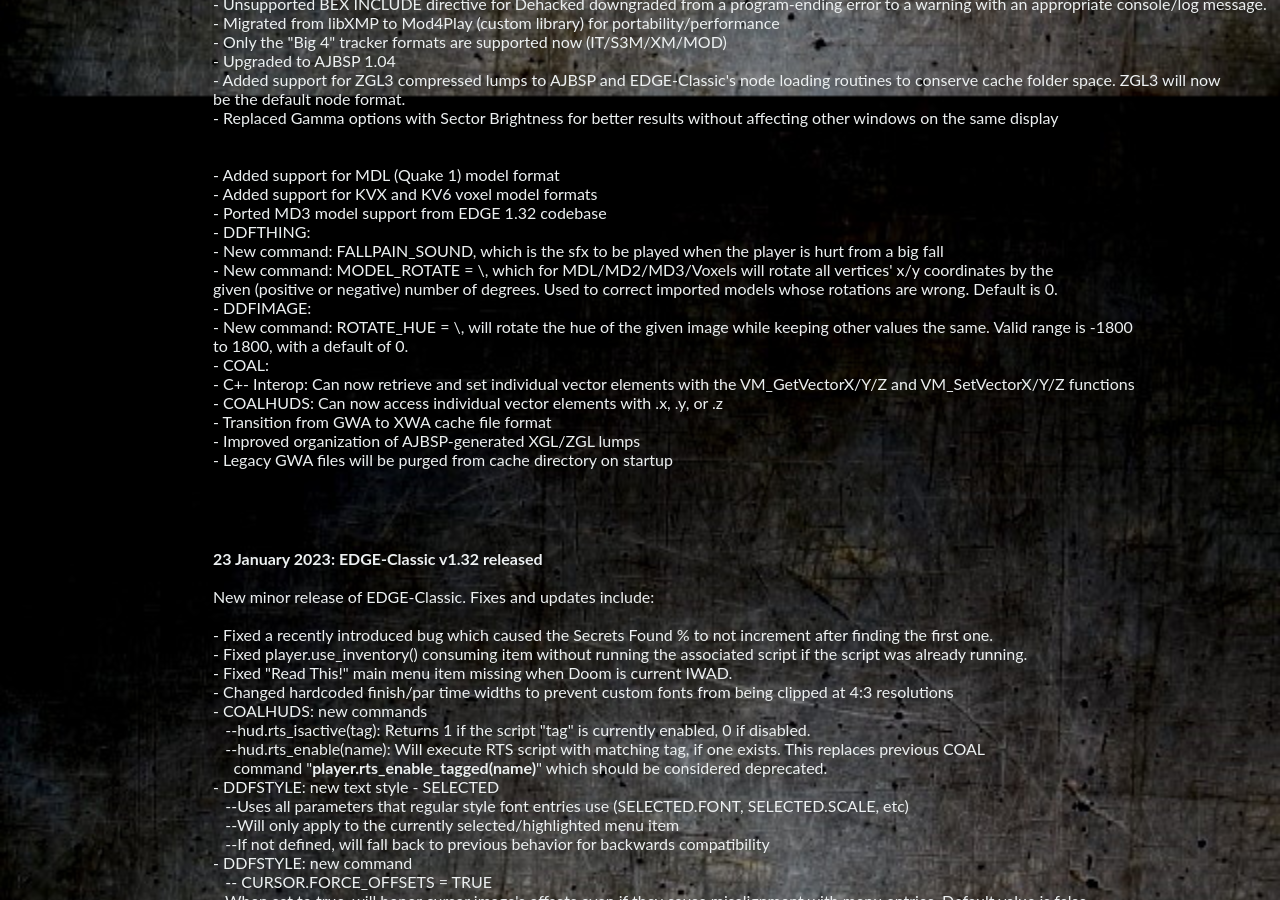
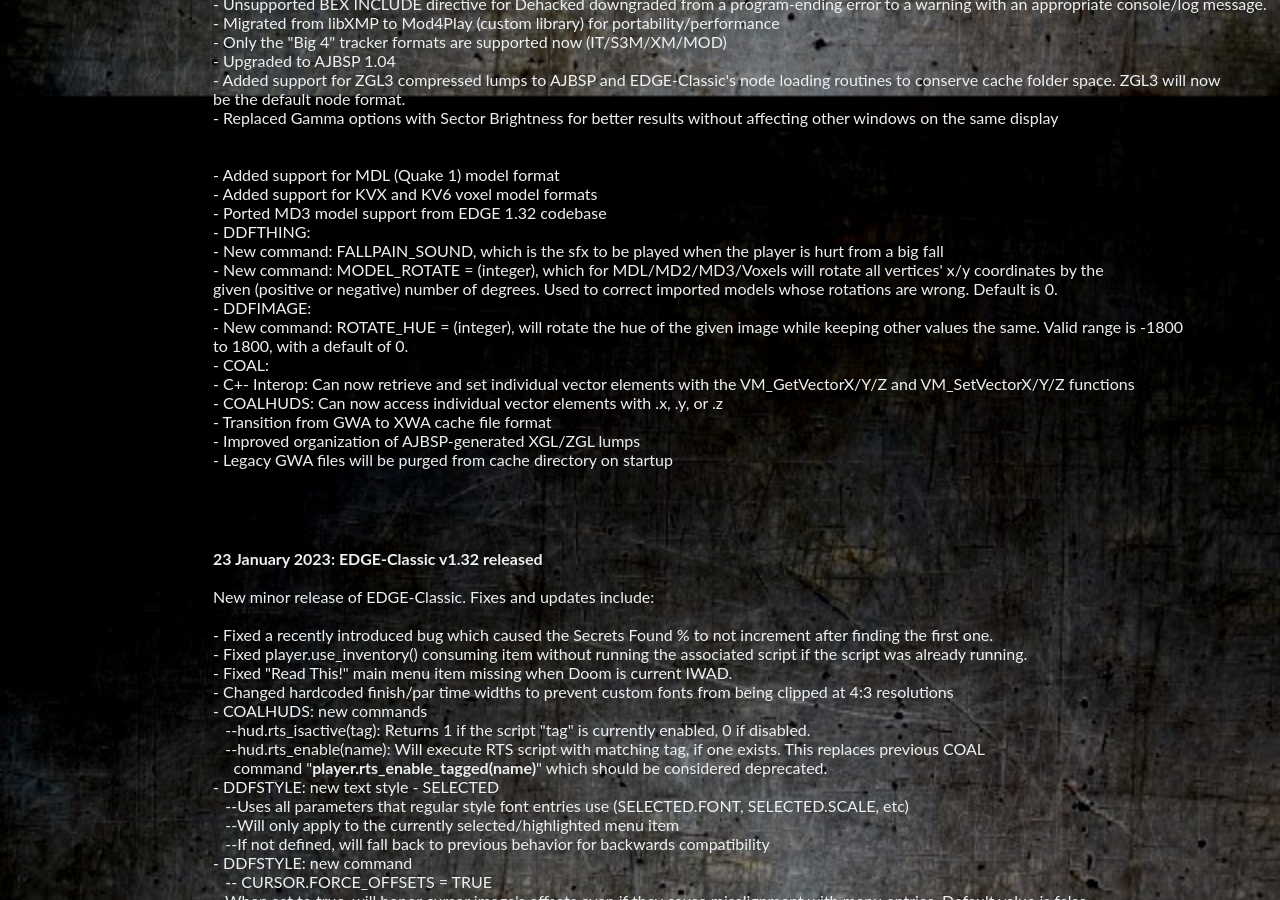
Before and after one commit to edge-classic/edge-classic.github.io, a Jekyll site: the page news.html, which Jekyll copies as it is, in a window 1280 px wide and 900 px high, scrolled down 804 px. Built offline with Jekyll 4.4.1, drawn with Linux system fonts in a browser that asks for light colours.

Commit message:
Actual news page fix

```diff
--- a/news.html
+++ b/news.html
@@ -101,11 +101,11 @@
 
 - DDFTHING:<br>
   - New command: FALLPAIN_SOUND, which is the sfx to be played when the player is hurt from a big fall<br>
-  - New command: MODEL_ROTATE = \<integer\>, which for MDL/MD2/MD3/Voxels will rotate all vertices' x/y coordinates by the<br>
+  - New command: MODEL_ROTATE = (integer), which for MDL/MD2/MD3/Voxels will rotate all vertices' x/y coordinates by the<br>
     given (positive or negative) number of degrees. Used to correct imported models whose rotations are wrong. Default is 0.<br>
 
 - DDFIMAGE:<br>
-  - New command: ROTATE_HUE = \<integer\>, will rotate the hue of the given image while keeping other values the same. Valid range is -1800<br>
+  - New command: ROTATE_HUE = (integer), will rotate the hue of the given image while keeping other values the same. Valid range is -1800<br>
     to 1800, with a default of 0.<br>
 
 - COAL:<br>
```
